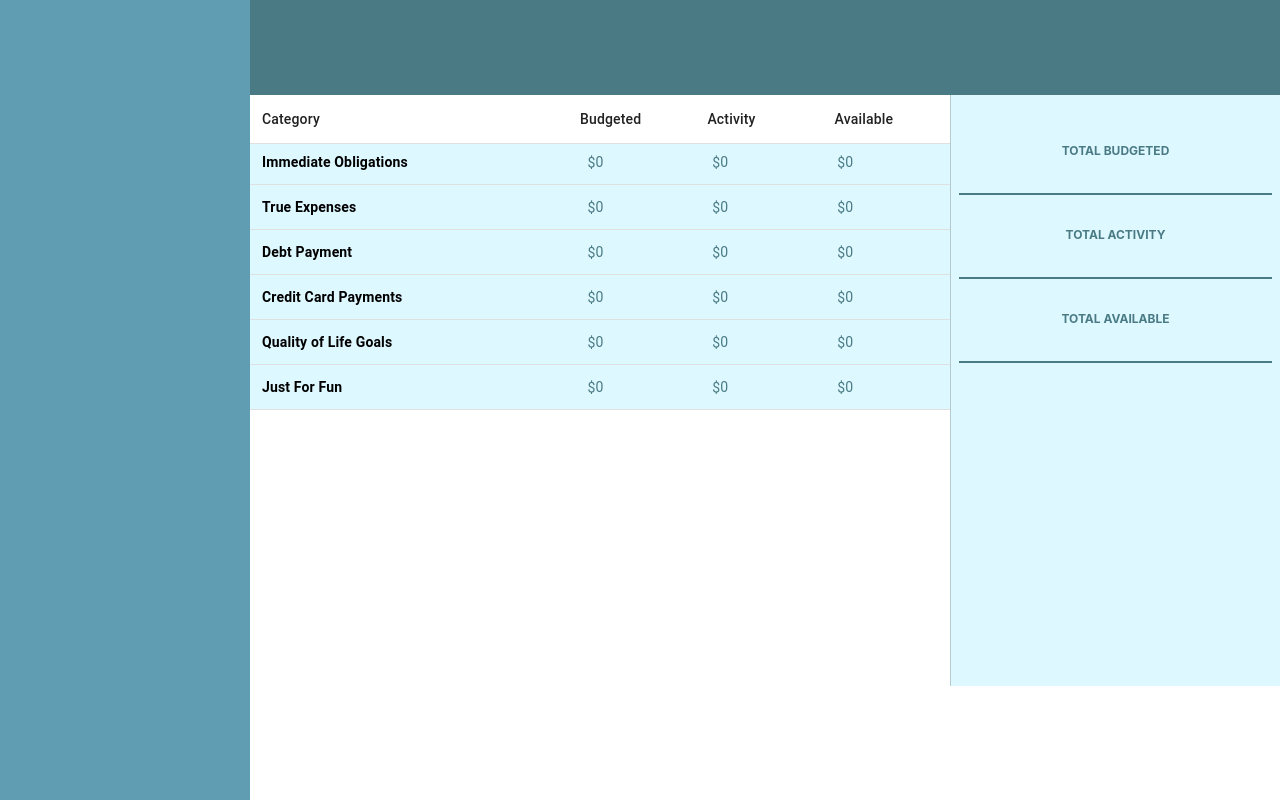
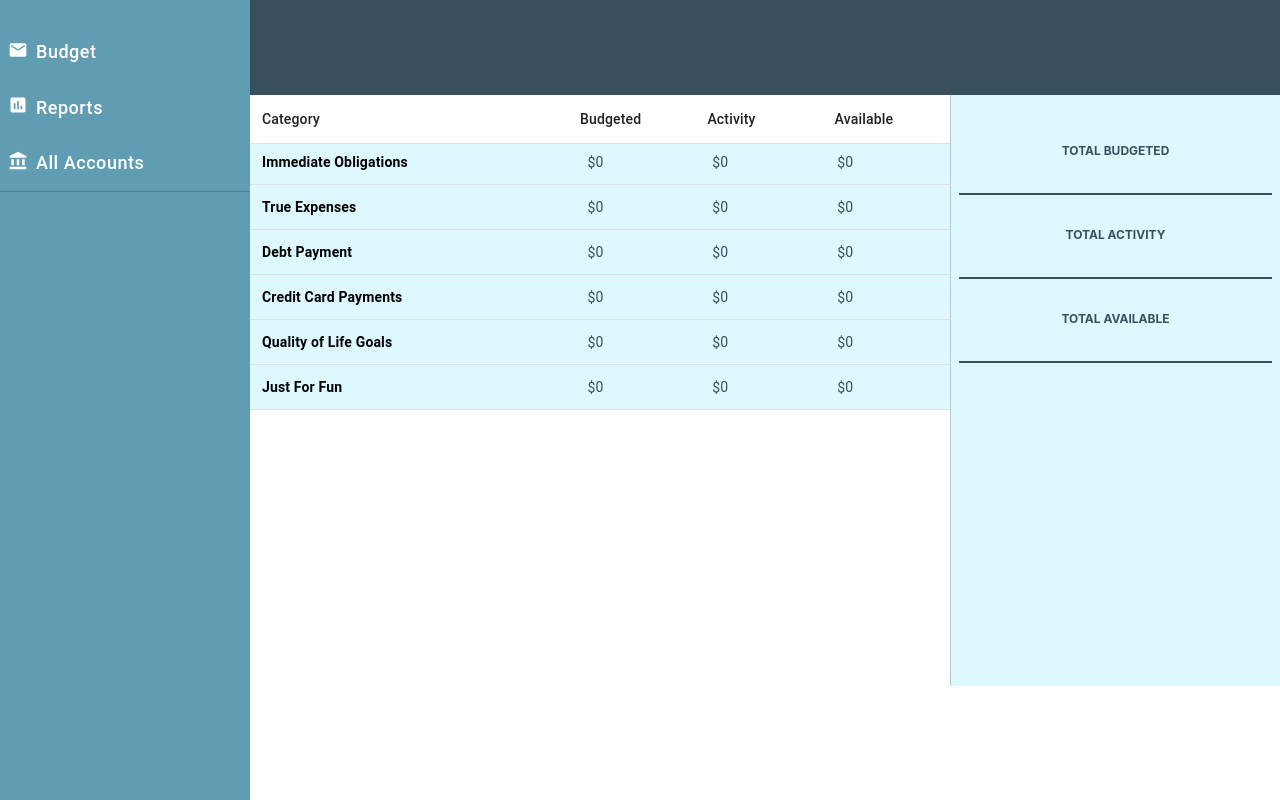
Before and after one commit to jesusriv/budget-app-react, a React (Create React App) app: page / in a window 1280 px wide. Built offline with nearby package versions, Linux system fonts and the light colour scheme; no server answers.

Commit message:
aside layout

```diff
--- /dev/null
+++ b/src/atoms/AsideButton/AsideButton.tsx
@@ -0,0 +1,33 @@
+import React from 'react';
+
+import Button from '@material-ui/core/Button';
+
+interface ButtonProps {
+    name: string,
+    icon: JSX.Element
+}
+
+const AsideButton: React.FC<ButtonProps> = (props: ButtonProps) => {
+    return (
+        <div >
+            <Button
+
+                type="button"
+                name="Budget"
+                fullWidth={true}
+                startIcon={props.icon}
+                style={
+                    {
+                        color: 'white',
+                        fontSize: "18px",
+                        textTransform: 'capitalize',
+                        justifyContent: 'flex-start',
+                        padding: "12px",
+                        borderRadius: '0'
+                    }}
+                >{props.name}</Button>
+        </div>
+    )
+}
+
+export default AsideButton;
--- a/src/index.css
+++ b/src/index.css
@@ -1,3 +1,8 @@
+* {
+  margin: 0;
+  padding: 0;
+}
+
 body {
   margin: 0;
   font-family: -apple-system, BlinkMacSystemFont, 'Segoe UI', 'Roboto', 'Oxygen',
--- /dev/null
+++ b/src/molecules/AsideButtons/AsideButtons.tsx
@@ -0,0 +1,43 @@
+import React from 'react';
+
+import AsideButton from '../../atoms/AsideButton/AsideButton';
+
+import {
+    Email as EmailIcon,
+    Assessment,
+    AccountBalance
+} from '@material-ui/icons';
+
+const AsideButtons: React.FC = () => {
+
+    const buttons = [
+        {
+            name: 'Budget',
+            icon: <EmailIcon style={{color: '#fff',position: "relative",top: '-2px'}} />,
+        },
+        {
+            name: 'Reports',
+            icon: <Assessment style={{color: '#fff',position: "relative",top: '-2px'}} />,
+        },
+        {
+            name: 'All Accounts',
+            icon: <AccountBalance style={{color: '#fff',position: "relative",top: '-2px'}} />,
+        }]
+    return (
+        <div style={{borderBottom: `1px solid rgba(56, 80, 94, .4)`}}>
+                {
+                    buttons.map((item: {name: string, icon: JSX.Element}, index: number) => {
+                        return (
+                            <AsideButton
+                                key={index}
+                                icon={item.icon}
+                                name={item.name}
+                                />
+                        )
+                    })
+                }
+            </div>
+    )
+}
+
+export default AsideButtons;
--- a/src/molecules/Overview/Overview.tsx
+++ b/src/molecules/Overview/Overview.tsx
@@ -71,7 +71,7 @@ export default class Overview extends React.Component<OverviewProps, OverviewSta
         return (
             <div style={styles.container} id="overview">
                 {
-                    types.map((e: String) => {
+                    types.map((e: string) => {
                         let data: String = '';
                         switch (e) {
                             case 'BUDGETED':
@@ -85,6 +85,7 @@ export default class Overview extends React.Component<OverviewProps, OverviewSta
                                 break;
                         }
                         return <OverviewTypes
+                                    key={types.indexOf(e)}
                                     title={e}
                                     amount={data} />
                     })
--- a/src/organisms/Aside/Aside.tsx
+++ b/src/organisms/Aside/Aside.tsx
@@ -1,21 +1,82 @@
 import React from 'react';
 
 import customTheme from '../../theme/CustomTheme/CustomTheme';
+import AsideButton from '../../molecules/AsideButtons/AsideButtons';
 
-const Aside: React.FC = () => {
-    return (
-        <div id="aside" style={styles.container}>
-
-        </div>
-    );
+interface AsideProps {
+    budgetId: number
 }
 
-export default Aside;
+interface AsideState {
+    budget: {
+        name: "",
+        user: {
+            name: String,
+            email: String,
+            bankAccounts: {
+                bankName: String,
+                balance: number
+            }[]
+        }
+    }
+}
+
+export default class Aside extends React.Component<AsideProps, AsideState> {
+    constructor(props: AsideProps) {
+        super(props);
+        this.state = {
+            budget: {
+                name: '',
+                user: {
+                    name: '',
+                    email: '',
+                    bankAccounts: []
+                }
+            }
+        }
+    }
+
+    componentDidMount = () => {
+        this.getBudget();
+    }
+
+    public getBudget = async () => {
+        const response = await fetch(`/api/budget/${this.props.budgetId}`, {
+            method: "GET"
+        });
+        const budget = await response.json();
+        this.setState({budget});
+    }
+
+    render() {
+        const { budget } = this.state;
+        return (
+            <div id="aside" style={styles.container}>
+                <div id="top" style={{padding: '12px'}}>
+                    <p style={
+                        {
+                            marginBottom: '-6px',
+                            fontSize: '17px',
+                            fontWeight: "bold"
+                        }}>{budget.name}</p>
+                    <p style={
+                        {
+                            fontSize: "12px",
+                            marginBottom: 0
+                        }}>{budget.user.email}</p>
+                </div>
+                <AsideButton />
+            </div>
+        );
+    }
+}
 
 const styles = {
     container: {
         width: "250px",
         height: "100vh",
+        color: '#fff',
+        zIndex: 1,
         backgroundColor: `${customTheme.palette.primary.main}`
     }
 }
--- a/src/organisms/CategoryTable/CategoryTable.tsx
+++ b/src/organisms/CategoryTable/CategoryTable.tsx
@@ -48,12 +48,14 @@ export default class CategoryTable extends React.Component<TableProps, TableStat
         let categories = [...this.state.mainCategories];
         let componentList: JSX.Element[] = [];
 
-        categories.map((category: String) => {
+        categories.map((category: String, index: number) => {
             let cat = {
                 name: category,
-                id: categories.indexOf(category)
+                id: index
             }
-            return componentList.push(<CategoryBody key={categories.indexOf(category)} budget={this.props.budget} category={cat} />)
+            return componentList.push(
+                <CategoryBody
+                    key={index} budget={this.props.budget} category={cat} />)
         })
 
         this.setState({components: [...componentList]});
--- a/src/pages/Dashboard/Dashboard.tsx
+++ b/src/pages/Dashboard/Dashboard.tsx
@@ -14,7 +14,7 @@ const Dashboard: React.FC = () => {
     // }
     return (
         <div style={{display: "flex"}}>
-            <Aside />
+            <Aside budgetId={budgetId}/>
             <div id="main-content" style={{width: "1030px", margin: "0 250px"}}>
                 <StatusBar />
                 <div style={{display: 'flex', top: '95px', position: 'relative'}}>
--- a/src/theme/CustomTheme/CustomTheme.tsx
+++ b/src/theme/CustomTheme/CustomTheme.tsx
@@ -3,7 +3,7 @@ import { createMuiTheme } from '@material-ui/core';
 const primary = "#609db3";
 const lightprimary = "#def8ff";
 const secondary = "#b07663";
-const dark = "#4a7b85";
+const dark = "#38505e";
 
 const customTheme = createMuiTheme({
     palette: {
@@ -39,7 +39,7 @@ const customTheme = createMuiTheme({
             root: {
                 overflowY: 'auto'
             }
-        }
+        },
     }
 })
 export default customTheme;
```
